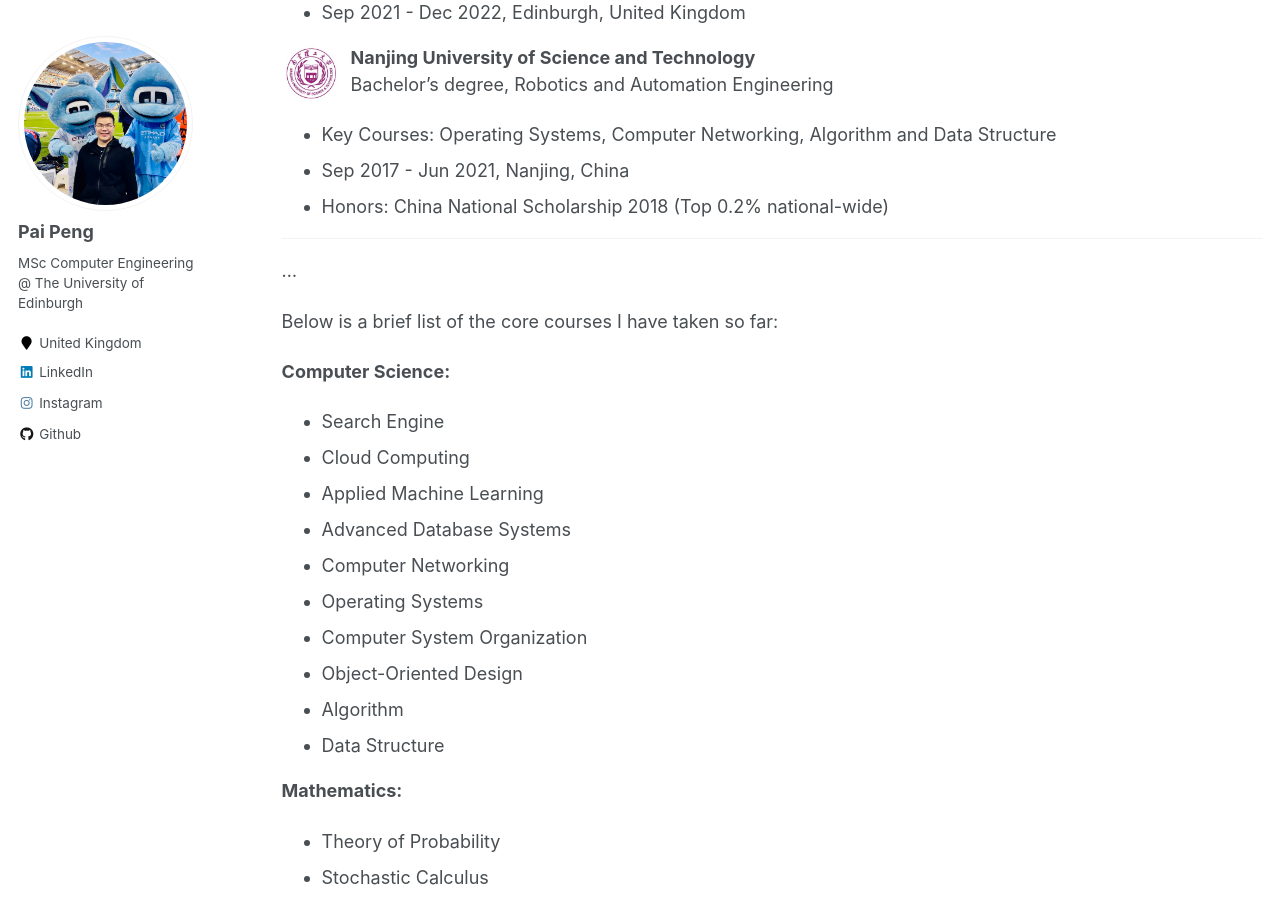
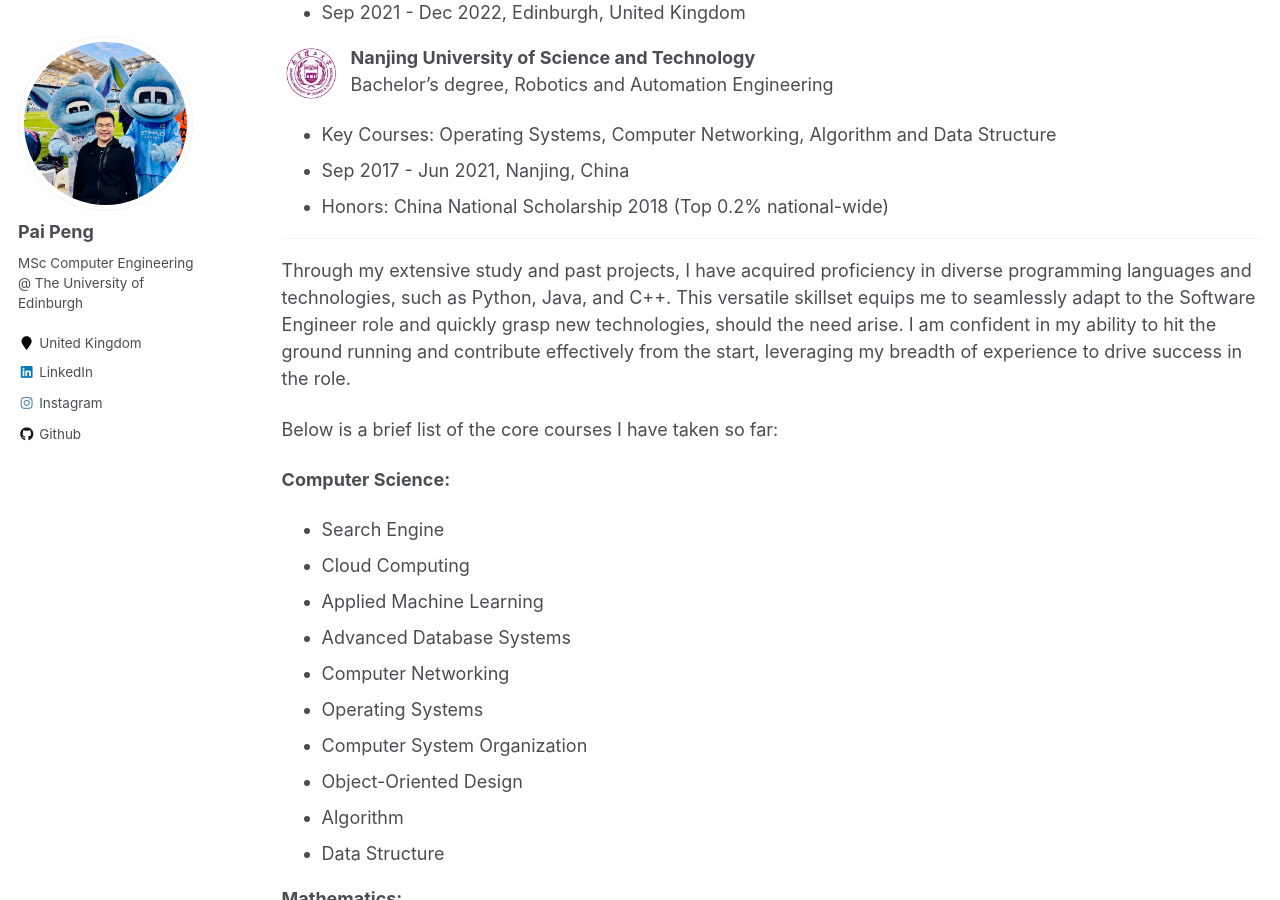
Before and after one commit to Altman-S/Altman-S.github.io, a Jekyll site: the page built from _pages/cv.md, in a window 1280 px wide and 900 px high, scrolled down 629 px. Built offline with Jekyll 4.4.1, drawn with Linux system fonts in a browser that asks for light colours.

Commit message:
Add some words to CV page

```diff
--- a/_pages/cv.md
+++ b/_pages/cv.md
@@ -42,7 +42,7 @@ The pdf version is [here](https://altman-s.github.io/files/PaiPeng_CV_0407.pdf).
 
 ---
 
-...
+Through my extensive study and past projects, I have acquired proficiency in diverse programming languages and technologies, such as Python, Java, and C++. This versatile skillset equips me to seamlessly adapt to the Software Engineer role and quickly grasp new technologies, should the need arise. I am confident in my ability to hit the ground running and contribute effectively from the start, leveraging my breadth of experience to drive success in the role.
 
 Below is a brief list of the core courses I have taken so far:
 
```
Also changed, not shown: 6 other files.
